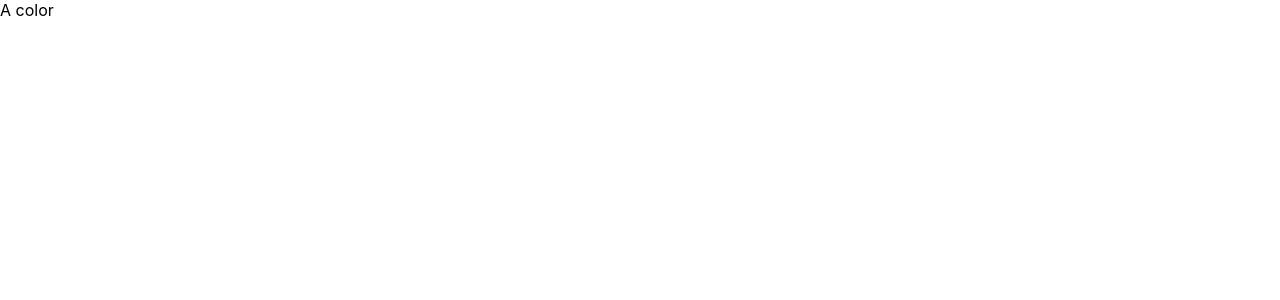
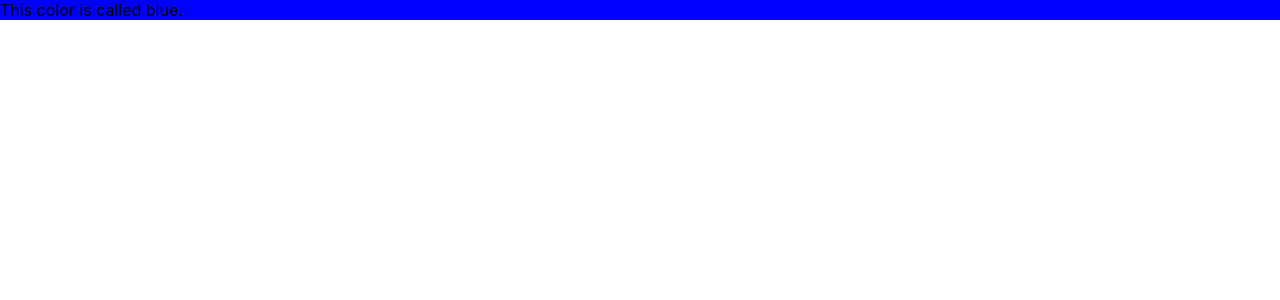
Before and after one commit to Lactantius/react-dogs-colors, a React (Create React App) app: page /colors/blue in a window 1280 px wide. Shown: the top 300 px of the page. Built offline with nearby package versions, Linux system fonts and the light colour scheme.

Commit message:
Color page renders color

```diff
--- a/src/Color.tsx
+++ b/src/Color.tsx
@@ -1,9 +1,18 @@
 import React from "react";
+import { Link, useParams } from "react-router-dom";
 
 import { ColorProps } from "./types";
 
 function Color({ colors }: ColorProps) {
-  return <div className="Color">A color</div>;
+  const { name } = useParams();
+  const color = colors.filter((c) => c.name === name)[0];
+  console.log(color);
+  const divColor = { backgroundColor: color.code };
+  return (
+    <div className="Color" style={divColor}>
+      This color is called {color.name}.
+    </div>
+  );
 }
 
 export default Color;
--- a/src/Router.tsx
+++ b/src/Router.tsx
@@ -18,7 +18,7 @@ function Router({ dogs, colors, addColor }: AllProps) {
         path="colors/new"
         element={<ColorNew colors={colors} add={addColor as Function} />}
       />
-      <Route path="colors/:color" element={<Color colors={colors} />} />
+      <Route path="colors/:name" element={<Color colors={colors} />} />
       <Route path="colors" element={<ColorList colors={colors} />} />
     </Routes>
   );
```
